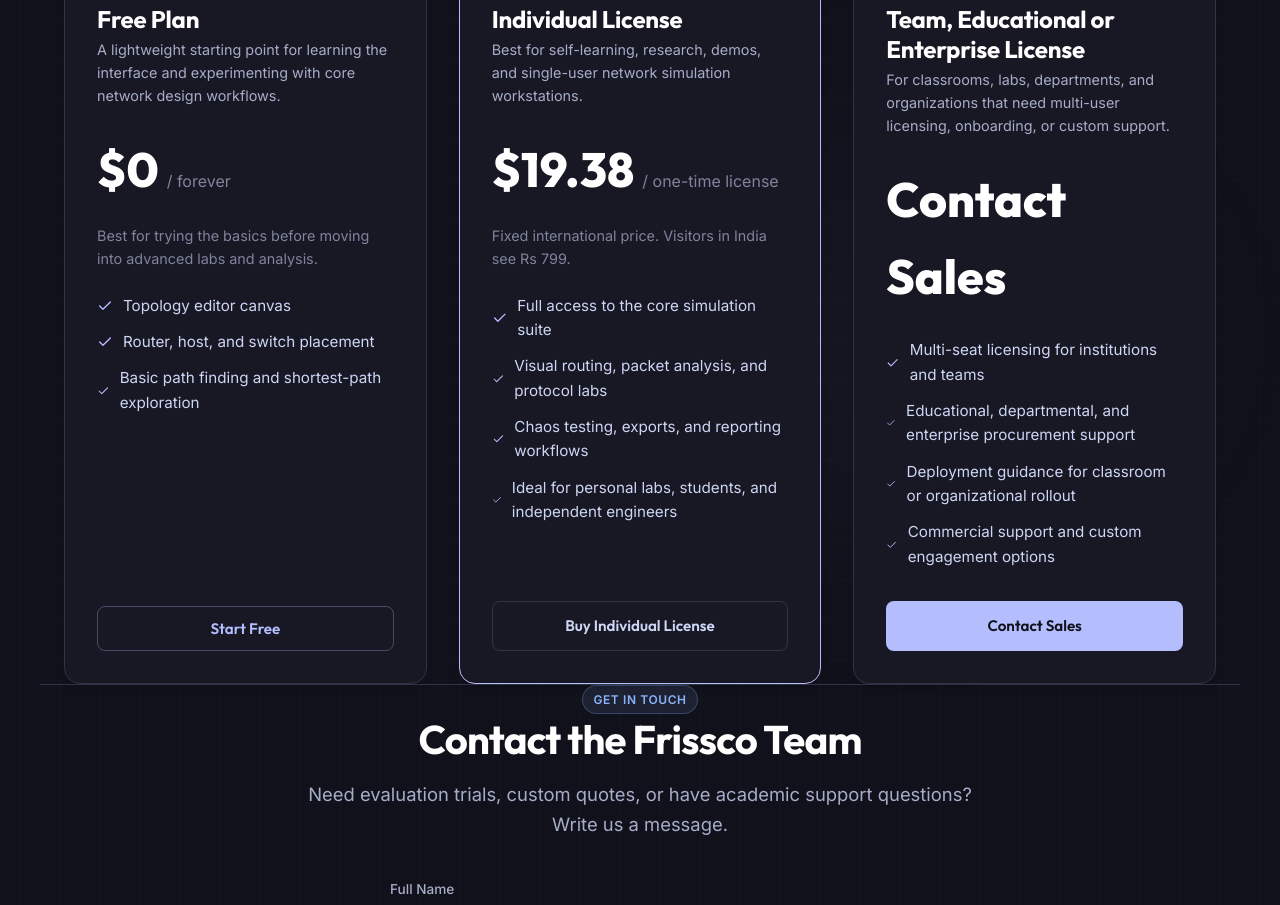
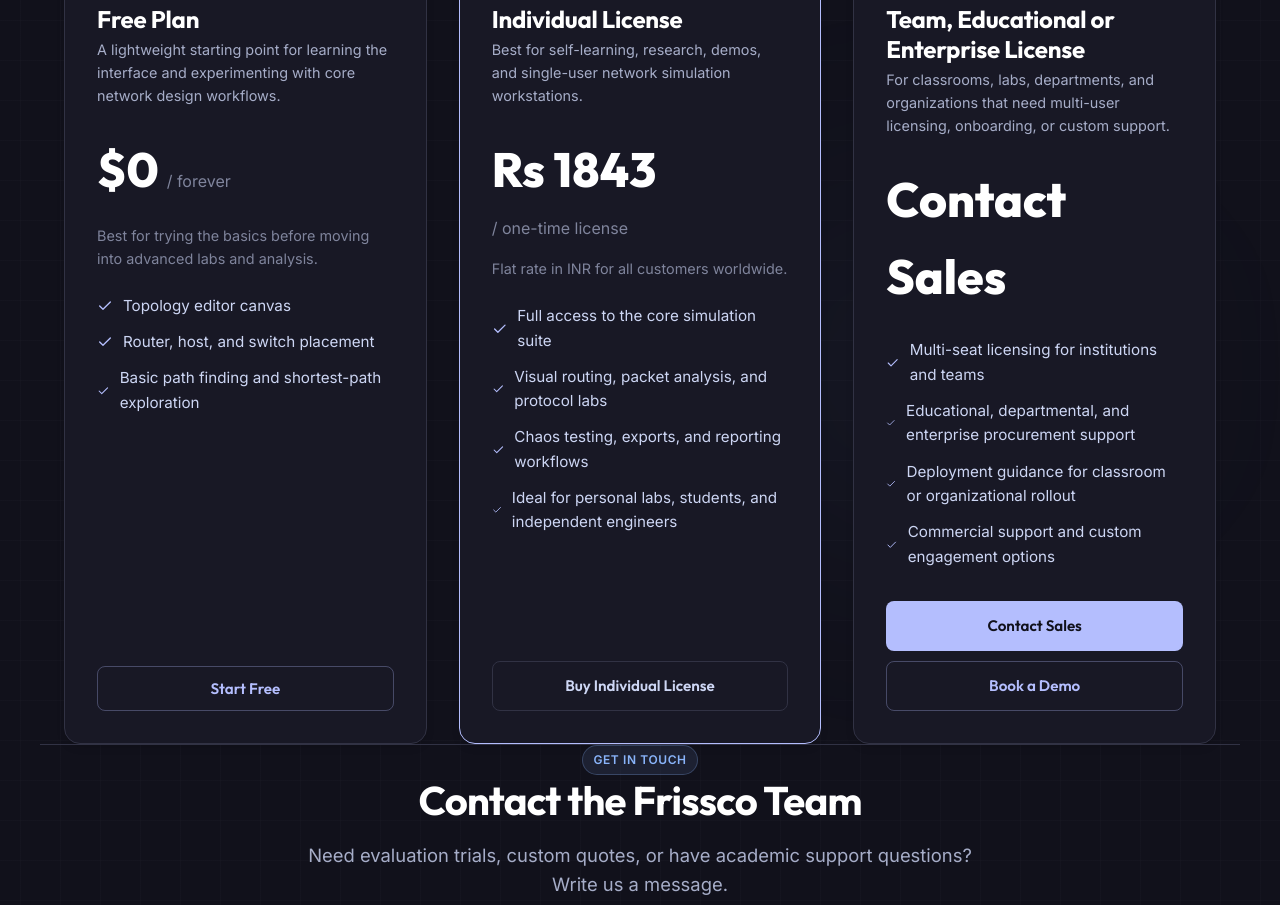
Before and after one commit to Sidharth-Prabhu/SimLab-Website, a React (Vite) app: page / in a window 1280 px wide. Shown: the part 2660-3565 px from the top of the page. Built offline with nearby package versions, Linux system fonts and the light colour scheme; no server answers.

Commit message:
Update: Set individual price to INR 1843 universally and add Book a Demo to Enterprise plan

```diff
--- a/src/App.tsx
+++ b/src/App.tsx
@@ -146,8 +146,7 @@
   },
 ]
 
-const individualLicenseInr = 799
-const individualLicenseUsd = 19.38
+const individualLicenseInr = 1843
 const web3FormsAccessKey = 'ecdab183-c7d4-4321-bd74-bb6a1a240387'
 const individualPaymentUrl = import.meta.env.VITE_RAZORPAY_PAYMENT_URL as string | undefined
 const licenseIssueApiUrl = import.meta.env.VITE_LICENSE_ISSUE_API_URL as string | undefined
@@ -229,30 +228,12 @@
 }
 
 const getRegionalPricing = () => {
-  const fallback = {
-    amount: `$${individualLicenseUsd.toFixed(2)}`,
+  return {
+    amount: `Rs ${individualLicenseInr}`,
     suffix: 'one-time license',
-    note: `Fixed international price. Visitors in India see Rs ${individualLicenseInr}.`,
-    isIndia: false,
+    note: 'Flat rate in INR for all customers worldwide.',
+    isIndia: true,
   }
-
-  if (typeof window === 'undefined') {
-    return fallback
-  }
-
-  const locale = navigator.language || 'en-US'
-  const region = new Intl.Locale(locale).maximize().region
-
-  if (region === 'IN') {
-    return {
-      amount: `Rs ${individualLicenseInr}`,
-      suffix: 'one-time license',
-      note: 'Displayed in INR for visitors in India.',
-      isIndia: true,
-    }
-  }
-
-  return fallback
 }
 
 
@@ -1284,9 +1265,14 @@
               </ul>
             </div>
 
-            <a href="#contact" className="btn btn-primary" style={{ width: '100%' }}>
-              Contact Sales
-            </a>
+            <div style={{ display: 'flex', flexDirection: 'column', gap: '10px', width: '100%' }}>
+              <a href="#contact" className="btn btn-primary" style={{ width: '100%', textAlign: 'center' }}>
+                Contact Sales
+              </a>
+              <a href="#contact" className="btn btn-outline" style={{ width: '100%', textAlign: 'center' }}>
+                Book a Demo
+              </a>
+            </div>
           </div>
         </div>
       </section>
```
